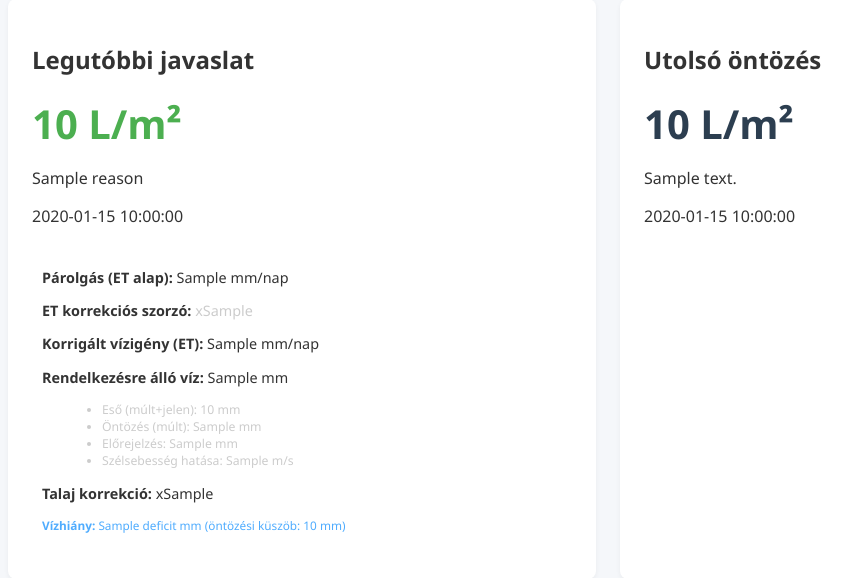
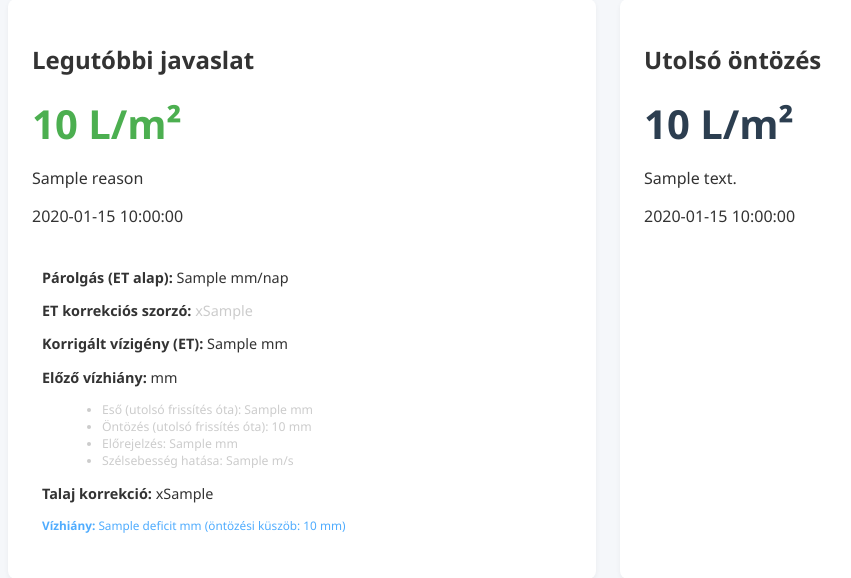
Before and after one commit to vinczem/greenpulse, a FastAPI app: template greenpulse/src/web/templates/index.html in a window 1280 px wide. Shown: the part 162-740 px from the top of the page, without its empty margins (32-883 px from the left). Run offline with FastAPI, Linux system fonts and the light colour scheme; the template is opened without the code that fills it: most values are stand-ins (such as "Sample title", 1, 10 or a date in 2020).

Commit message:
Fix Jinja2 UndefinedError in dashboard template due to missing dict keys

```diff
--- a/greenpulse/src/web/templates/index.html
+++ b/greenpulse/src/web/templates/index.html
@@ -44,12 +44,11 @@
                             x{{ last_suggestion.raw_data.et_correction_factor }}
                         </span>
                     </p>
-                    <p><strong>Korrigált vízigény (ET):</strong> {{ last_suggestion.raw_data.et_adjusted }} mm/nap</p>
-                    <p><strong>Rendelkezésre álló víz:</strong> {{ last_suggestion.raw_data.effective_supply }} mm</p>
+                    <p><strong>Korrigált vízigény (ET):</strong> {{ last_suggestion.raw_data.et_adjusted }} mm</p>
+                    <p><strong>Előző vízhiány:</strong> {{ last_suggestion.raw_data.previous_deficit }} mm</p>
                     <ul style="margin: 5px 0 10px 20px; font-size: 0.85em; color: #ccc;">
-                        <li>Eső (múlt+jelen): {{ last_suggestion.raw_data.recent_rain +
-                            last_suggestion.raw_data.current_rain }} mm</li>
-                        <li>Öntözés (múlt): {{ last_suggestion.raw_data.irrigation_history }} mm</li>
+                        <li>Eső (utolsó frissítés óta): {{ last_suggestion.raw_data.effective_rain }} mm</li>
+                        <li>Öntözés (utolsó frissítés óta): {{ last_suggestion.raw_data.irrigation_amount }} mm</li>
                         <li>Előrejelzés: {{ last_suggestion.raw_data.forecast_rain }} mm</li>
                         <li>Szélsebesség hatása: {{ last_suggestion.raw_data.wind_speed }} m/s</li>
                     </ul>
```
